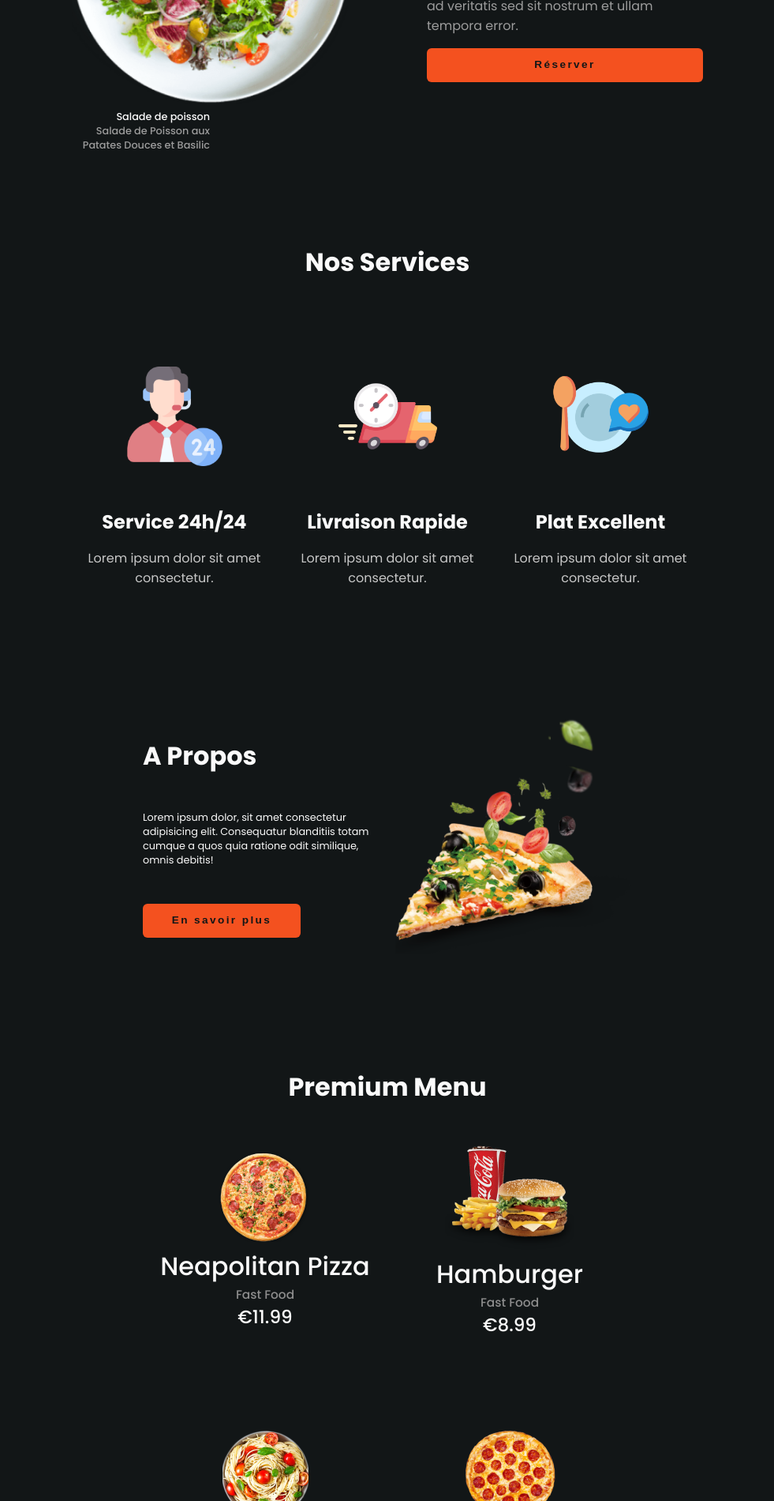
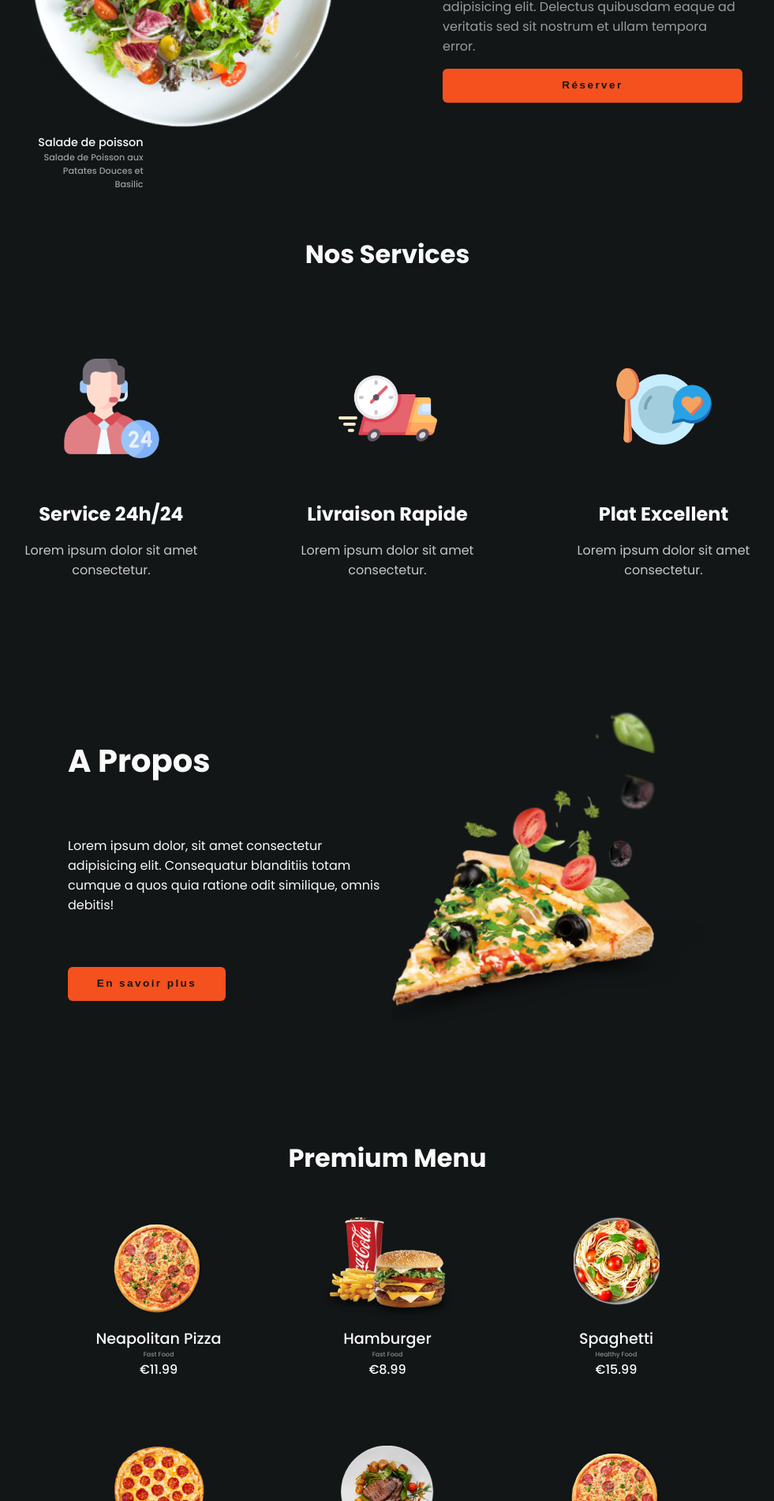
Before and after one commit to Brian027/TostyRestaurant, a plain HTML site: page index.html in a window 1280 px wide. Shown: the part 440-2340 px from the top of the page at 79% size, without its empty margins (149-1130 px from the left). Drawn offline with Linux system fonts and the light colour scheme.

Commit message:
Update Final Restaurant All Display

```diff
--- a/index.html
+++ b/index.html
@@ -21,7 +21,7 @@
                     <li><a href="#">A propos</a></li>
                     <li><a href="#">Menu</a></li>
                     <li><a href="#">Nouveautes</a></li>
-                    <li><button class="btnSupport" type="button">Support</b></li>
+                    <li><button class="btnSupport" type="button">Support</button></li>
                 </ul>
             </div>
             <button type="button" class="navMobileBtn" aria-label="toggle curtain navigation">
--- a/style.css
+++ b/style.css
@@ -497,19 +497,43 @@ body::-webkit-scrollbar-thumb {
     }
 
     #homeResto .gridContainer {
-        max-width: 800px;
+        max-width: 900px;
         width: 80%;
         height: auto;
         margin: 20px auto;
         display: grid;
         justify-content: space-between;
-        grid-template-columns: repeat(auto-fill, 350px);
-        gap: 50px;
+        grid-template-columns: repeat(auto-fill, 380px);
+        gap: 10px;
     }
 
     #homeResto .gridContainer .gridItem {
-        width: 350px;
-        height: 350px;
+        width: 380px;
+        height: 380px;
+    }
+
+    #homeResto .gridContainer .gridItem:nth-child(1) .info {
+        width: 37%;
+    }
+
+    #homeResto .gridContainer .gridItem:nth-child(1) .info h5 {
+        font-size: .9rem;
+    }
+
+    #homeResto .gridContainer .gridItem:nth-child(1) .info p {
+        font-size: .7rem;
+    }
+
+    #homeResto .gridContainer .gridItem:nth-child(2) p:nth-child(1) {
+        font-size: 1rem;
+    }
+
+    #homeResto .gridContainer .gridItem:nth-child(2) h1 {
+        font-size: 3.5rem;
+    }
+
+    #homeResto .gridContainer .gridItem:nth-child(2) p:nth-child(3) {
+        font-size: 1rem;
     }
 
 }
@@ -606,6 +630,37 @@ body::-webkit-scrollbar-thumb {
     #services .gridContainer .gridItem p {
         color: #c7c7c7;
     }
+}
+
+/* Desktop display Service Resto start */
+
+@media screen and (min-width:991px) {
+
+    #services {
+        padding: 2rem 0;
+    }
+
+    #services .gridContainer {
+        max-width: 1170px;
+        margin: 30px auto;
+        width: 100%;
+        height: auto;
+        display: flex;
+        justify-content: center;
+        flex-wrap: wrap;
+        gap: 100px;
+    }
+
+    #services .gridContainer .gridItem {
+        width: 250px;
+        height: 400px;
+        display: flex;
+        flex-direction: column;
+        justify-content: center;
+        align-items: center;
+        text-align: center;
+    }
+
 }
 
 /*---- About Resto style start */
@@ -711,14 +766,13 @@ body::-webkit-scrollbar-thumb {
         height: auto;
         display: grid;
         justify-content: center;
-        grid-template-columns: repeat(auto-fill, 250px);
+        grid-template-columns: repeat(auto-fill, 350px);
         gap: 20px;
-        position: relative;
     }
 
     #about .gridContainer .gridItem {
-        width: 250px;
-        height: 250px;
+        width: 350px;
+        height: 350px;
         color: #fafafa;
         display: flex;
         flex-direction: column;
@@ -764,19 +818,19 @@ body::-webkit-scrollbar-thumb {
     }
 
     #about .gridContainer {
-        max-width: 800px;
+        max-width: 1170px;
         margin: 30px auto;
-        width: 80%;
+        width: 100%;
         height: auto;
         display: grid;
         justify-content: center;
-        grid-template-columns: repeat(auto-fill, 300px);
-        gap: 20px;
+        grid-template-columns: repeat(auto-fill, 400px);
+        gap: 10px;
     }
 
     #about .gridContainer .gridItem {
-        width: 300px;
-        height: 300px;
+        width: 400px;
+        height: 400px;
         color: #fafafa;
         display: flex;
         flex-direction: column;
@@ -784,11 +838,11 @@ body::-webkit-scrollbar-thumb {
     }
 
     #about .gridContainer .gridItem:nth-child(1) h1 {
-        font-size: clamp(2rem, 2.2vw, 2.5rem);
+        font-size: 2.5rem;
     }
 
     #about .gridContainer .gridItem:nth-child(1) p {
-        font-size: clamp(.8rem, .9vw, 1rem);
+        font-size: 1rem;
     }
 
 }
@@ -819,7 +873,7 @@ body::-webkit-scrollbar-thumb {
 
     #menu .gridContainer .gridItem {
         width: 300px;
-        height: 450px;
+        height: 300px;
         color: #fafafa;
         display: flex;
         flex-direction: column;
@@ -863,6 +917,10 @@ body::-webkit-scrollbar-thumb {
         text-align: center;
     }
 
+    #menu .gridContainer .gridItem .imgCard {
+        height: 140px;
+    }
+
     #menu .gridContainer .gridItem .produit {
         color: #fafafa;
         font-weight: 500;
@@ -879,6 +937,62 @@ body::-webkit-scrollbar-thumb {
         color: #fafafa;
         font-weight: 500;
         font-size: clamp(1rem, 1.8vw, 2rem);
+    }
+
+}
+
+/* Desktop display Menu Resto start */
+
+@media screen and (min-width:991px) {
+
+    #menu {
+        padding: 5rem 0;
+    }
+
+    #menu .gridContainer {
+        max-width: 1170px;
+        width: 100%;
+        margin: 50px auto;
+        height: auto;
+        display: grid;
+        justify-content: center;
+        grid-template-columns: repeat(3, 280px);
+        gap: 10px;
+    }
+
+    #menu .gridContainer .gridItem {
+        width: 280px;
+        height: 280px;
+        display: flex;
+        flex-direction: column;
+        align-items: center;
+        text-align: center;
+    }
+
+    #menu .gridContainer .gridItem .imgCard {
+        height: 140px;
+    }
+
+    #menu .gridContainer .gridItem .produit {
+        color: #fafafa;
+        font-weight: 500;
+        font-size: 1.2rem;
+    }
+
+    #menu .gridContainer .gridItem .categories {
+        color: #8d8d8d;
+        font-weight: 500;
+        font-size: .5rem;
+    }
+
+    #menu .gridContainer .gridItem .price {
+        color: #fafafa;
+        font-weight: 500;
+        font-size: 1rem;
+    }
+
+    #menu .gridContainer .gridItem .imgCard img {
+        object-fit: cover;
     }
 
 }
```
